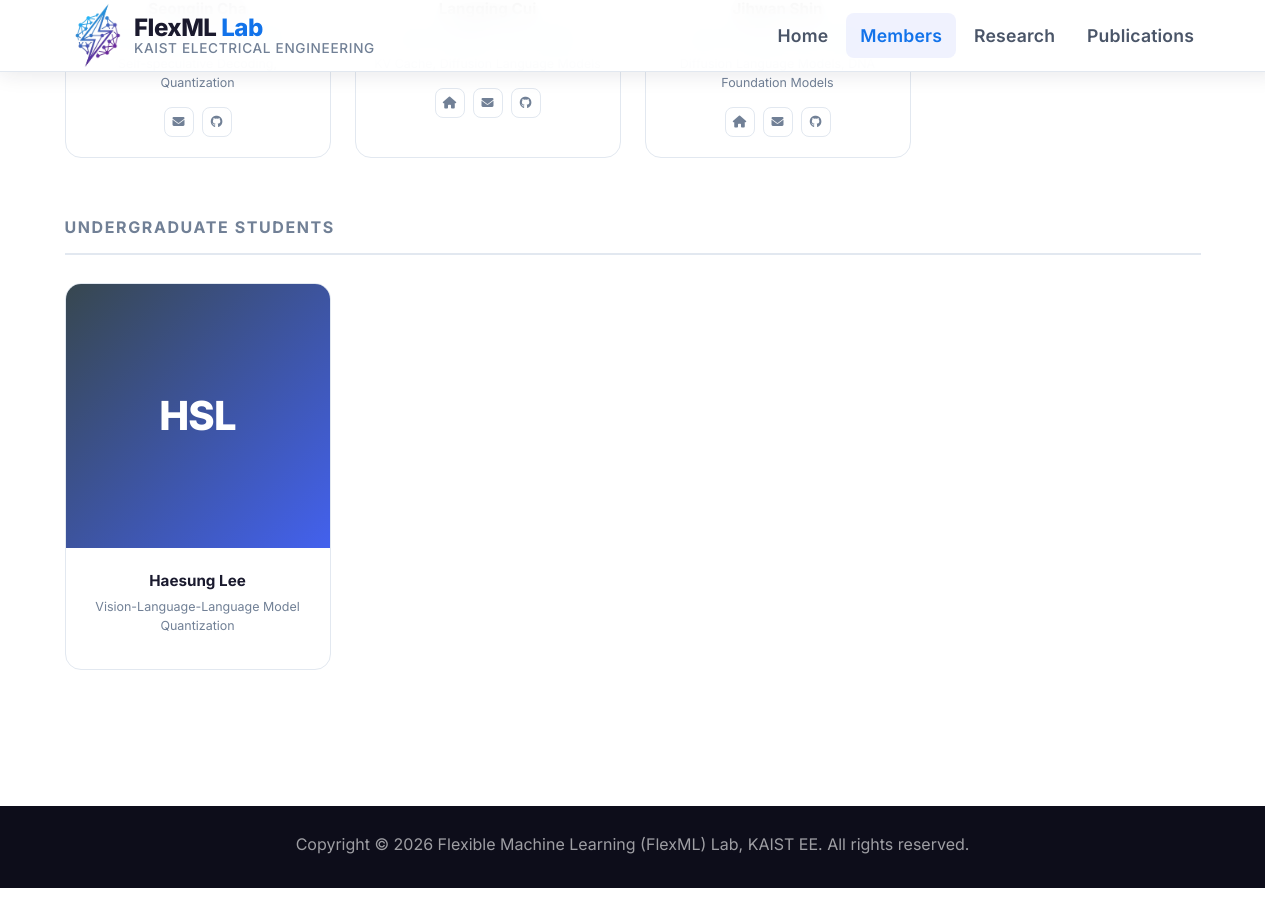
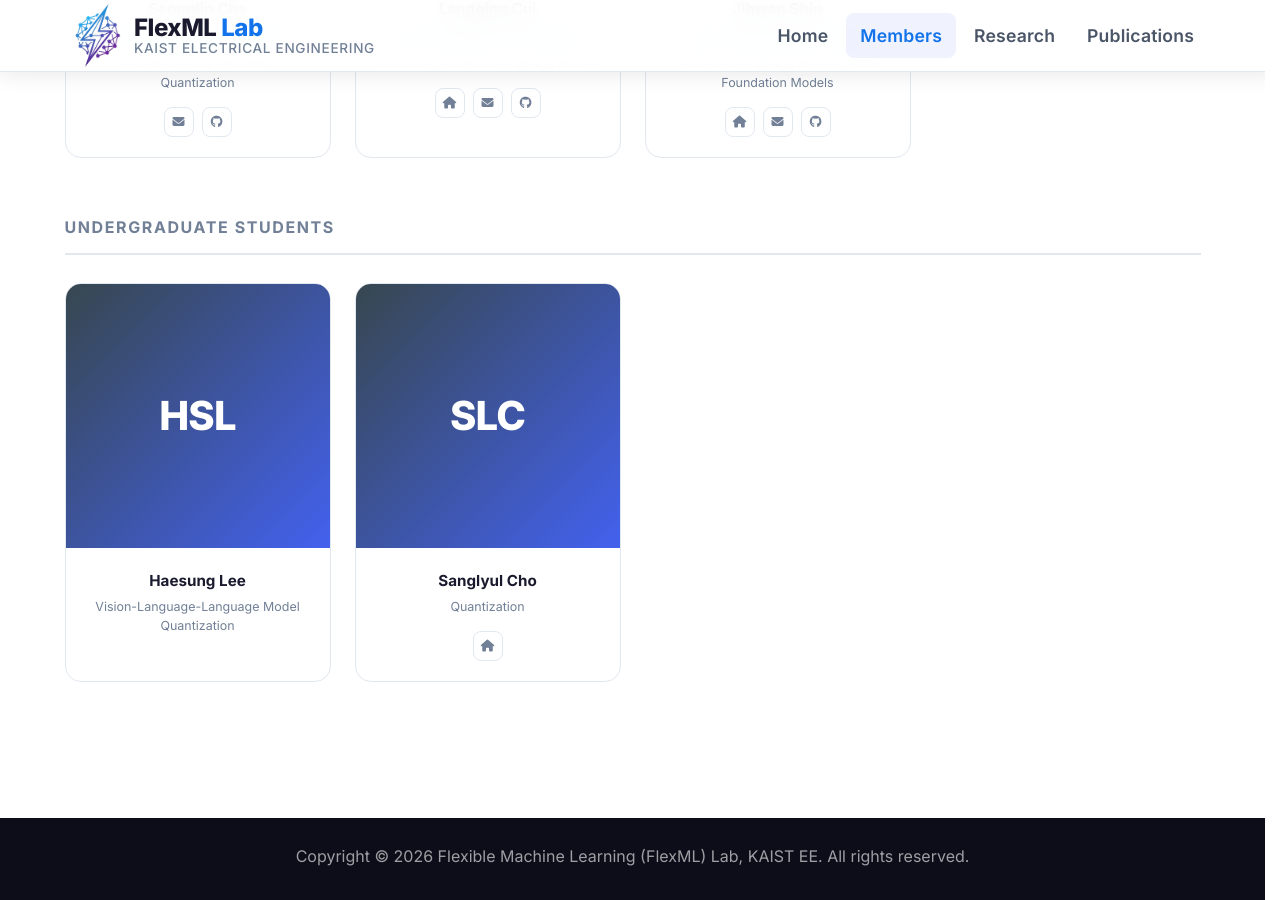
Before and after one commit to kaist-flexml-lab/kaist-flexml-lab.github.io, a Jekyll site: the page built from people.html, in a window 1280 px wide and 900 px high, scrolled down 1345 px. Built offline with Jekyll 4.4.1, drawn with Linux system fonts in a browser that asks for light colours.

Commit message:
profile added

```diff
--- a/people.html
+++ b/people.html
@@ -133,6 +133,16 @@ permalink: /people
           <div class="person-card__research">Vision-Language-Language Model Quantization</div>
         </div>
       </div>
+      <div class="person-card">
+        <div class="person-card__photo" style="background:linear-gradient(135deg, #37474f 0%, #4361ee 100%);">SLC</div>
+        <div class="person-card__info">
+          <div class="person-card__name">Sanglyul Cho</div>
+          <div class="person-card__research">Quantization</div>
+          <div class="person-card__links">
+            <a href="https://billcho.net/about" class="person-link"><i class="fas fa-house"></i></a>
+          </div>
+        </div>
+      </div>
     </div>
   </div>
 
```
